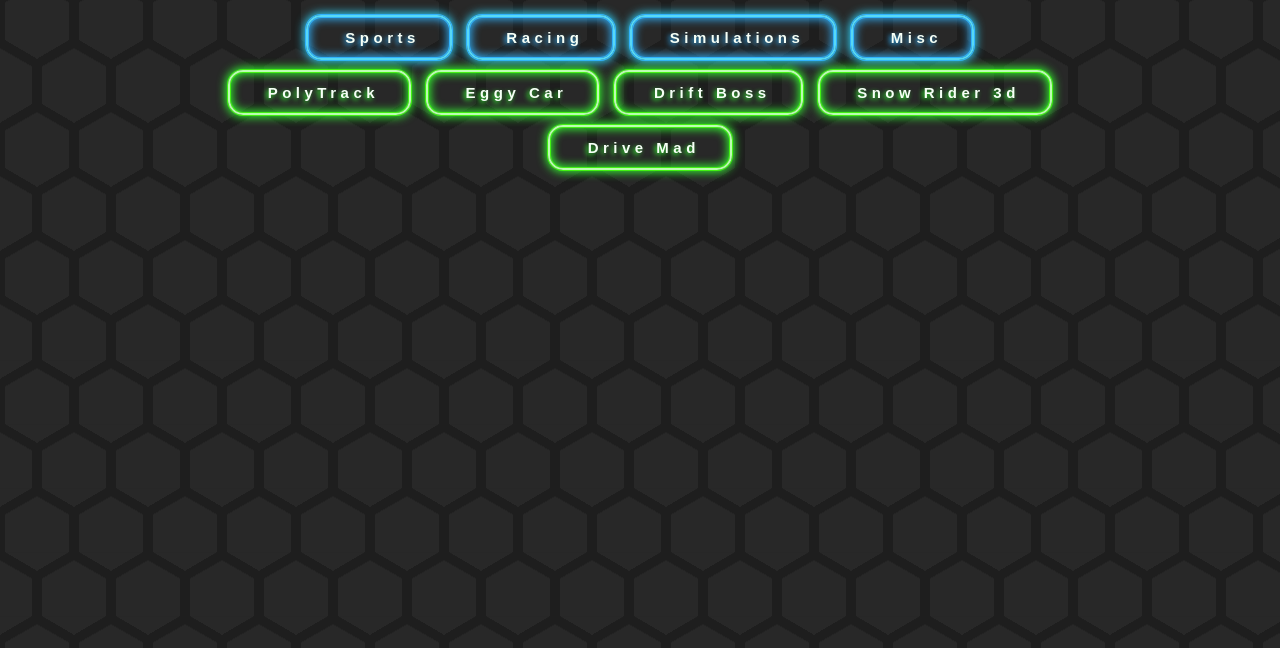
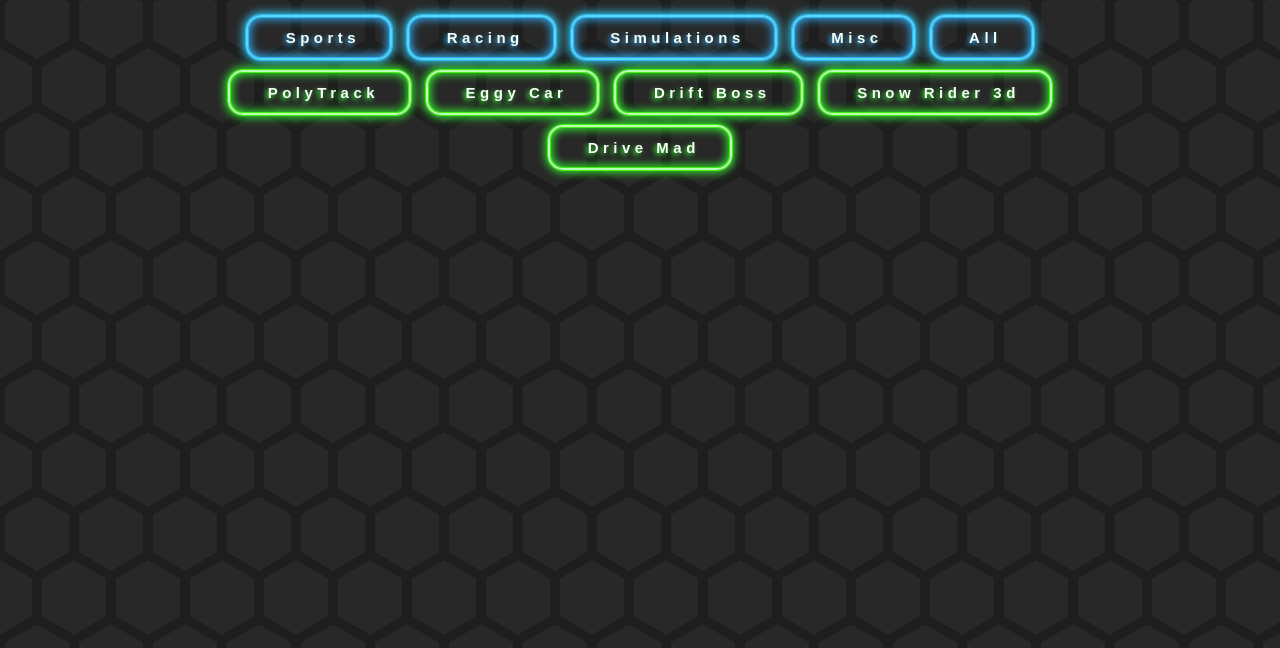
Before and after one commit to rydrweb/Racing, a plain HTML site: page index.html in a window 1280 px wide. Shown: the part 152-800 px from the top of the page. Drawn offline with Linux system fonts and the light colour scheme.

Commit message:
Update index.html

```diff
--- a/index.html
+++ b/index.html
@@ -165,6 +165,7 @@
         <a href="https://rydrweb.github.io/Racing">Racing</a>
         <a href="https://rydrweb.github.io/sims">Simulations</a>
         <a href="https://rydrweb.github.io/Misc">Misc</a>
+        <a href="https://rydrweb.github.io/">All</a>
     </div>
     <div class="content">
         <a href="https://rydrweb.github.io/polytrack/">PolyTrack</a>
```
